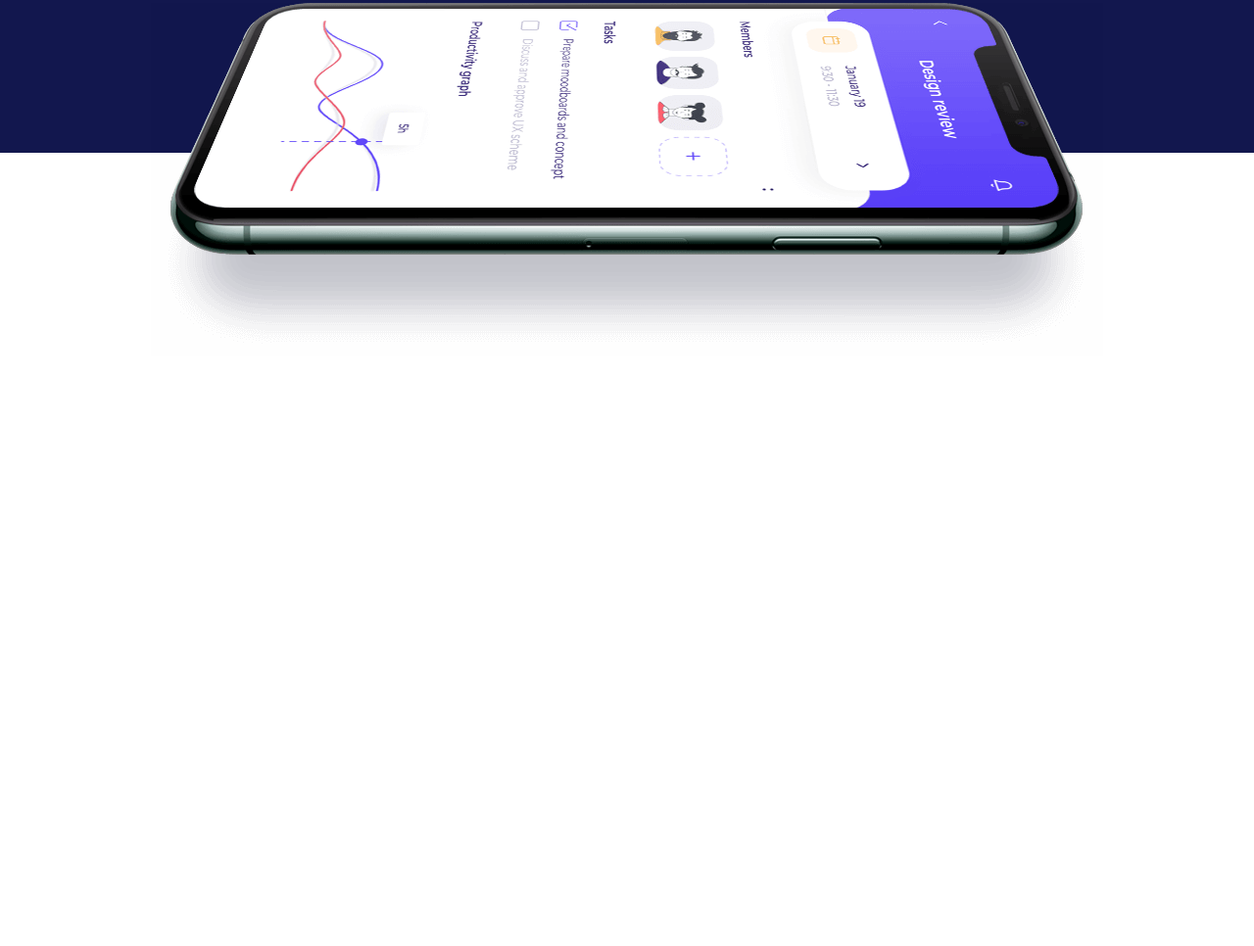
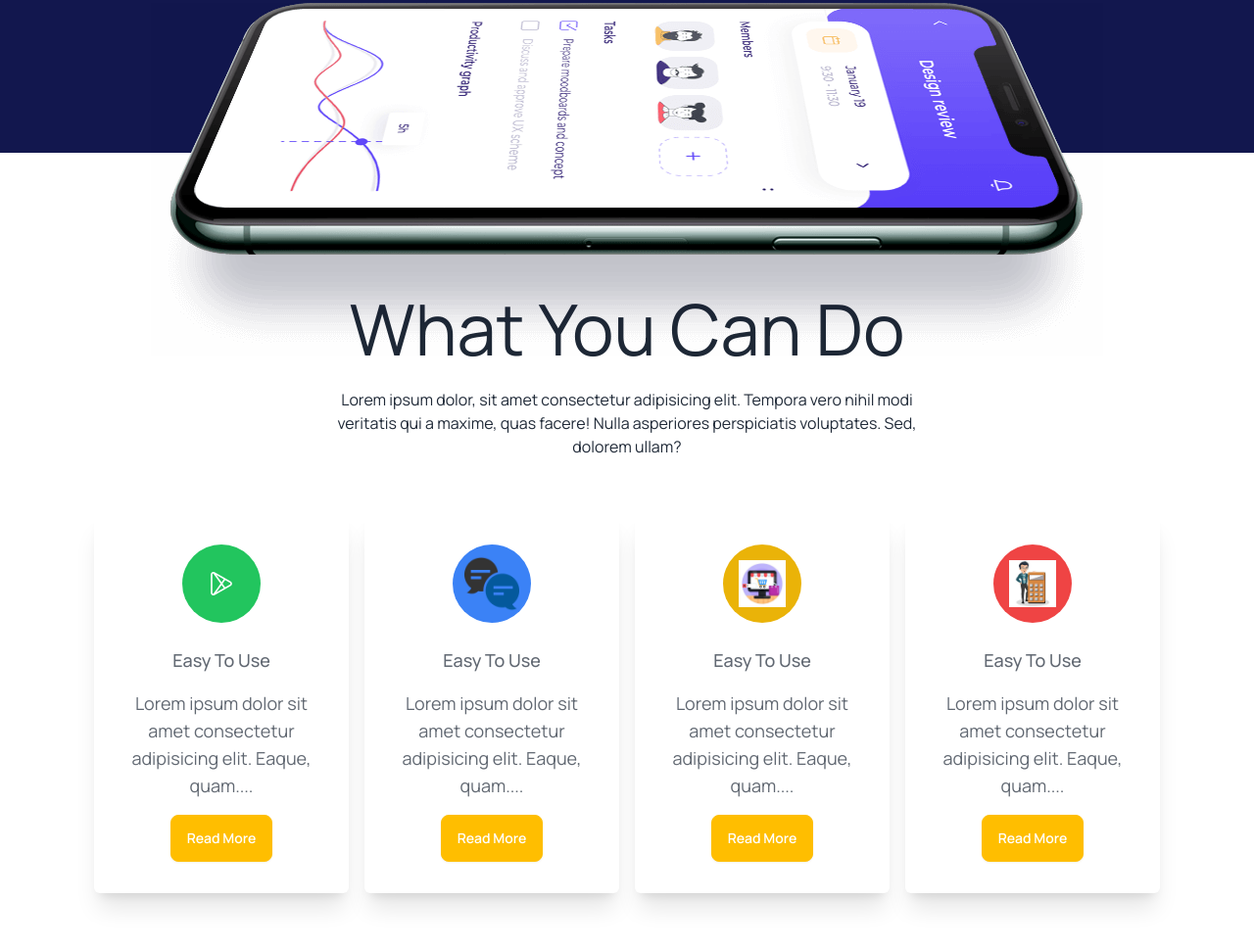
Before and after one commit to Hridoykhan4/Mobile_shop_Tailwind, a plain HTML site: page index.html in a window 1280 px wide. Shown: the part 681-1647 px from the top of the page at 98% size. Before the commit the page ends 1045 px from the top, so only its background shows below. Drawn offline with nearby package versions, Linux system fonts and the light colour scheme.

Commit message:
box section added

```diff
--- a/index.html
+++ b/index.html
@@ -129,7 +129,83 @@
     </header>
 
     <main>
+      <section class="my-36">
+        <div class="text-center">
+          <h1 class="text-3xl md:text-5xl lg:text-7xl mb-6">What You Can Do</h1>
+          <p class="lg:w-1/2 mx-auto md:w-3/4 w-[90%]">
+            Lorem ipsum dolor, sit amet consectetur adipisicing elit. Tempora
+            vero nihil modi veritatis qui a maxime, quas facere! Nulla
+            asperiores perspiciatis voluptates. Sed, dolorem ullam?
+          </p>
+        </div>
+        <div class="container mx-auto mt-14 lg:px-24 px-8">
+          <div class="grid grid-cols-1 md:grid-cols-2 lg:grid-cols-4 gap-4">
+            <div class="shadow-xl p-8 rounded-md">
+              <div
+                class="items-center justify-center bg-green-500 w-20 h-20 rounded-full mx-auto flex"
+              >
+                <img src="assets/play-store.png" alt="" />
+              </div>
+              <div class="text-center mt-6 space-y-4">
+                <h6 class="text-lg font-medium opacity-70">Easy To Use</h6>
+                <p class="text-lg opacity-70">
+                  Lorem ipsum dolor sit amet consectetur adipisicing elit.
+                  Eaque, quam....
+                </p>
+                <button class="btn btn-warning text-white">Read More</button>
+              </div>
+            </div>
 
+            <div class="shadow-xl p-8 rounded-md">
+              <div
+                class="items-center justify-center bg-blue-500 p-3 w-20 h-20 rounded-full mx-auto flex"
+              >
+                <img src="assets/bubble.png" alt="" />
+              </div>
+              <div class="text-center mt-6 space-y-4">
+                <h6 class="text-lg font-medium opacity-70">Easy To Use</h6>
+                <p class="text-lg opacity-70">
+                  Lorem ipsum dolor sit amet consectetur adipisicing elit.
+                  Eaque, quam....
+                </p>
+                <button class="btn btn-warning text-white">Read More</button>
+              </div>
+            </div>
+
+            <div class="shadow-xl p-8 rounded-md">
+              <div
+                class="items-center justify-center bg-yellow-500 p-4 w-20 h-20 rounded-full mx-auto flex"
+              >
+                <img src="assets/work1.png" alt="" />
+              </div>
+              <div class="text-center mt-6 space-y-4">
+                <h6 class="text-lg font-medium opacity-70">Easy To Use</h6>
+                <p class="text-lg opacity-70">
+                  Lorem ipsum dolor sit amet consectetur adipisicing elit.
+                  Eaque, quam....
+                </p>
+                <button class="btn btn-warning text-white">Read More</button>
+              </div>
+            </div>
+
+            <div class="shadow-xl p-8 rounded-md">
+              <div
+                class="items-center justify-center bg-red-500 p-4 w-20 h-20 rounded-full mx-auto flex"
+              >
+                <img src="assets/work6.png" alt="" />
+              </div>
+              <div class="text-center mt-6 space-y-4">
+                <h6 class="text-lg font-medium opacity-70">Easy To Use</h6>
+                <p class="text-lg opacity-70">
+                  Lorem ipsum dolor sit amet consectetur adipisicing elit.
+                  Eaque, quam....
+                </p>
+                <button class="btn btn-warning text-white">Read More</button>
+              </div>
+            </div>
+          </div>
+        </div>
+      </section>
     </main>
   </body>
 </html>
```
Also changed, not shown: assets/bubble.png (added), assets/work1.png (added), assets/work6.png (added).
